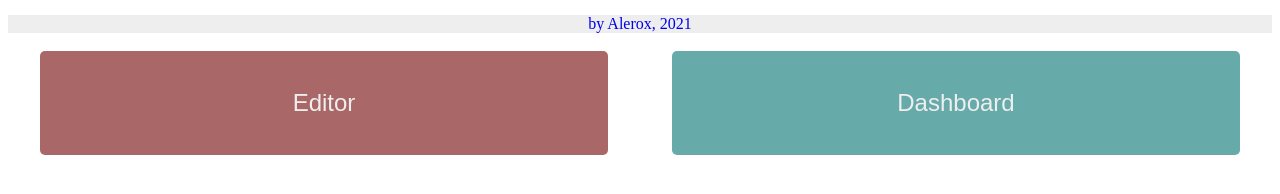
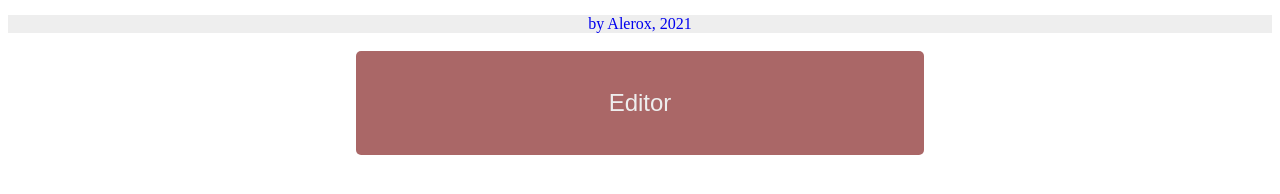
Before and after one commit to zeldalegends/nodered-cyclic, a website: page public/index.html in a window 1280 px wide. Shown: the part 546-740 px from the top of the page. Drawn offline with Linux system fonts and the light colour scheme.

Commit message:
Update index.html

```diff
--- a/public/index.html
+++ b/public/index.html
@@ -15,7 +15,7 @@
 		<br />
 		<div>
 			<a class="button button1" href="editor/">Editor</a>
-			<a class="button button2" href="ui/">Dashboard</a>
+			<!--a class="button button2" href="ui/">Dashboard</a-->
 		</div>
 	</body>
 </html>
```
